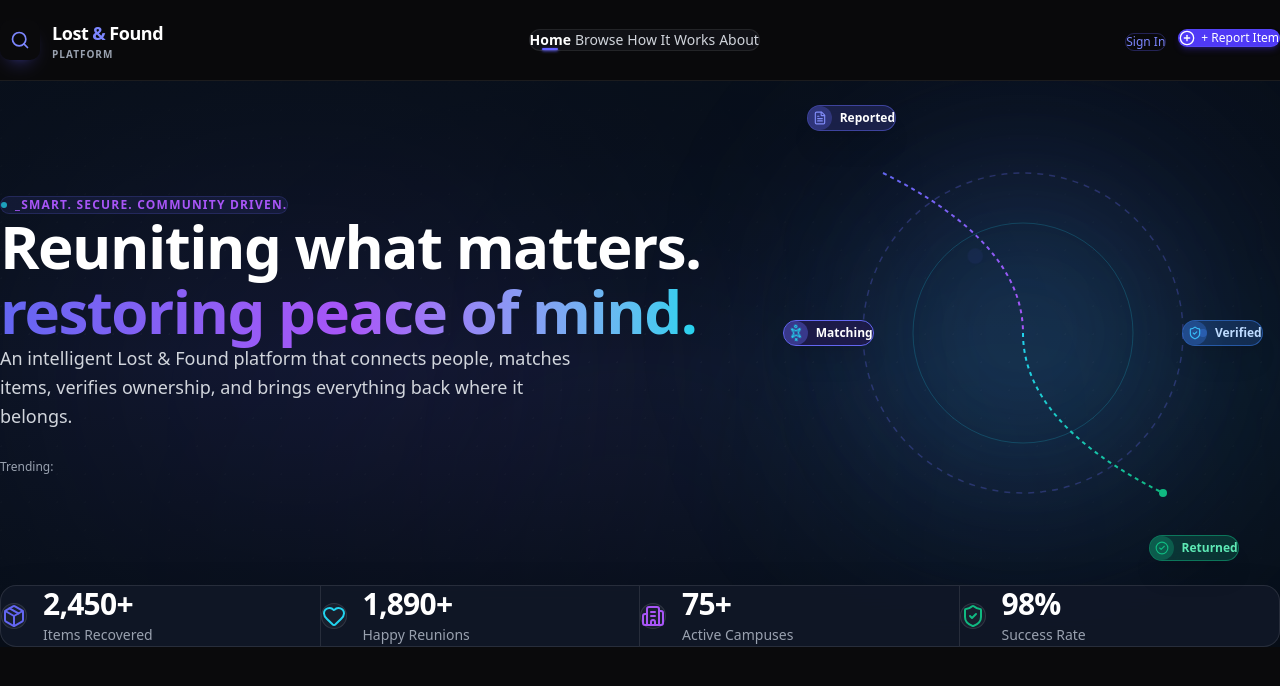
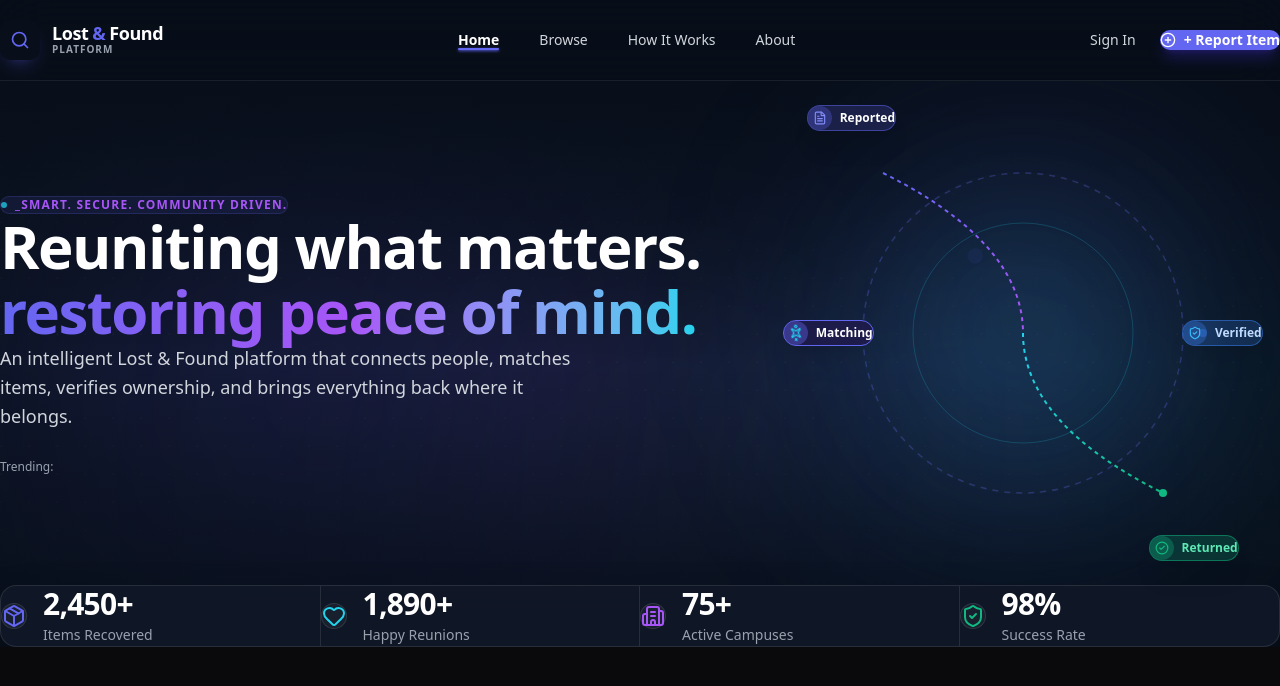
Before and after one commit to colosus-0s/LostAndFound, a React (Vite) app: page / in a window 1280 px wide. Shown: the top 686 px of the page. Built offline with nearby package versions, Linux system fonts and the light colour scheme.

Commit message:
feat: rebuild homepage hero and navbar to match reference specification

```diff
--- a/src/components/hero/HeroSection.tsx
+++ b/src/components/hero/HeroSection.tsx
@@ -1,5 +1,4 @@
 import React from 'react';
-import { Container } from '../ui';
 import { SearchBar } from './SearchBar';
 import { TrendingCategories } from './TrendingCategories';
 import { NetworkVisualization } from './NetworkVisualization';
@@ -7,28 +6,29 @@ import { StatsStrip } from './StatsStrip';
 
 export const HeroSection: React.FC = () => {
   return (
-    <section className="relative pt-12 pb-20 md:pt-16 md:pb-24 bg-[#080F1A] overflow-hidden">
-      {/* Deep Atmospheric Background Glows matching specification */}
-      <div className="absolute top-0 left-0 w-[600px] h-[600px] bg-[#6366F1]/15 blur-[160px] pointer-events-none rounded-full" />
-      <div className="absolute top-1/4 right-0 w-[550px] h-[550px] bg-[#22D3EE]/10 blur-[150px] pointer-events-none rounded-full" />
-      <div className="absolute top-1/2 left-1/3 w-[400px] h-[400px] bg-[#A855F7]/10 blur-[140px] pointer-events-none rounded-full" />
+    <section className="relative pt-10 pb-16 md:pt-16 md:pb-24 bg-[#080F1A] overflow-hidden">
+      {/* Deep Atmospheric Background Glows matching reference specification */}
+      <div className="absolute top-0 left-0 w-[650px] h-[650px] bg-[#6366F1]/18 blur-[160px] pointer-events-none rounded-full" />
+      <div className="absolute top-1/4 right-0 w-[600px] h-[600px] bg-[#22D3EE]/12 blur-[160px] pointer-events-none rounded-full" />
+      <div className="absolute top-1/3 left-1/3 w-[450px] h-[450px] bg-[#A855F7]/12 blur-[150px] pointer-events-none rounded-full" />
 
-      {/* Subtle Star/Particle Grid Overlay */}
+      {/* Star / Particle Grid Background */}
       <div
         className="absolute inset-0 opacity-[0.04] pointer-events-none"
         style={{
-          backgroundImage: `radial-gradient(circle at 1.5px 1.5px, rgba(255, 255, 255, 0.6) 1px, transparent 0)`,
+          backgroundImage: `radial-gradient(circle at 1.5px 1.5px, rgba(255, 255, 255, 0.7) 1px, transparent 0)`,
           backgroundSize: '28px 28px',
         }}
       />
 
-      {/* Vignette Overlay */}
-      <div className="absolute inset-0 bg-gradient-to-t from-[#080F1A] via-transparent to-[#080F1A]/80 pointer-events-none" />
+      {/* Soft Vignette Overlay */}
+      <div className="absolute inset-0 bg-gradient-to-b from-[#080F1A] via-transparent to-[#080F1A] pointer-events-none" />
 
-      <Container size="xl" className="relative z-10 space-y-12">
+      {/* Main Centered Content Container */}
+      <div className="max-w-[1400px] mx-auto px-6 sm:px-8 lg:px-12 relative z-10 space-y-12">
         <div className="grid grid-cols-1 lg:grid-cols-12 gap-12 lg:gap-8 items-center">
-          {/* Left Column Content */}
-          <div className="lg:col-span-7 space-y-7 hero-text-container">
+          {/* Left Column Content (~50% width) */}
+          <div className="lg:col-span-7 space-y-7 hero-text-container text-left">
             {/* Eyebrow Label */}
             <div className="hero-eyebrow inline-flex items-center gap-2 px-3.5 py-1.5 rounded-full bg-[#6366F1]/10 border border-[#6366F1]/20 text-[#A855F7] text-xs font-bold tracking-widest uppercase">
               <span className="w-1.5 h-1.5 rounded-full bg-[#22D3EE] animate-pulse" />
@@ -43,7 +43,7 @@ export const HeroSection: React.FC = () => {
               </span>
             </h1>
 
-            {/* Description */}
+            {/* Description Text */}
             <p className="hero-description text-base sm:text-lg text-gray-300 font-normal leading-relaxed max-w-xl">
               An intelligent Lost & Found platform that connects people, matches items, verifies ownership, and brings everything back where it belongs.
             </p>
@@ -55,15 +55,15 @@ export const HeroSection: React.FC = () => {
             <TrendingCategories />
           </div>
 
-          {/* Right Column Visual */}
+          {/* Right Column Visual (~50% width) */}
           <div className="lg:col-span-5 flex items-center justify-center hero-visual-container">
             <NetworkVisualization />
           </div>
         </div>
 
-        {/* Statistics Strip */}
+        {/* Statistics Strip Component */}
         <StatsStrip />
-      </Container>
+      </div>
     </section>
   );
 };
--- a/src/components/navigation/Navbar.tsx
+++ b/src/components/navigation/Navbar.tsx
@@ -1,11 +1,10 @@
 import React, { useState } from 'react';
 import { Search, PlusCircle, Menu, X, Compass, Shield, Info, Home as HomeIcon } from 'lucide-react';
-import { Button, Container } from '../ui';
 import { ROUTE_PATHS } from '../../routes';
 
 export const Navbar: React.FC = () => {
   const [mobileMenuOpen, setMobileMenuOpen] = useState(false);
-  const currentPath = ROUTE_PATHS.PUBLIC.HOME; // Active route is Home for this execution
+  const currentPath = ROUTE_PATHS.PUBLIC.HOME;
 
   const navLinks = [
     { label: 'Home', href: ROUTE_PATHS.PUBLIC.HOME, icon: HomeIcon },
@@ -15,88 +14,88 @@ export const Navbar: React.FC = () => {
   ];
 
   return (
-    <header className="sticky top-0 z-50 w-full bg-[#0a0a0c]/85 backdrop-blur-xl border-b border-white/[0.08] nav-header">
-      <Container size="xl">
+    <header className="sticky top-0 z-50 w-full bg-[#080F1A]/90 backdrop-blur-xl border-b border-white/[0.08] nav-header">
+      <div className="max-w-[1400px] mx-auto px-6 sm:px-8 lg:px-12">
         <div className="flex items-center justify-between h-20">
-          {/* Brand Logo */}
+          {/* Brand Logo (Left) */}
           <a
             href={ROUTE_PATHS.PUBLIC.HOME}
-            className="flex items-center gap-3 focus:outline-none focus:ring-2 focus:ring-indigo-500/50 rounded-xl p-1 transition-opacity hover:opacity-90 group"
+            className="flex items-center gap-3 focus:outline-none focus:ring-2 focus:ring-[#6366F1]/50 rounded-xl p-1 transition-opacity hover:opacity-90 group"
           >
-            <div className="w-10 h-10 rounded-xl bg-gradient-to-tr from-indigo-600 via-indigo-500 to-cyan-400 p-0.5 flex items-center justify-center shadow-lg shadow-indigo-500/20 group-hover:shadow-indigo-500/40 transition-all">
-              <div className="w-full h-full bg-[#0a0a0c] rounded-[10px] flex items-center justify-center">
-                <Search className="w-5 h-5 text-indigo-400" />
+            <div className="w-10 h-10 rounded-xl bg-gradient-to-tr from-[#6366F1] via-[#818CF8] to-[#22D3EE] p-0.5 flex items-center justify-center shadow-lg shadow-indigo-500/20 group-hover:shadow-indigo-500/40 transition-all">
+              <div className="w-full h-full bg-[#080F1A] rounded-[10px] flex items-center justify-center">
+                <Search className="w-5 h-5 text-[#6366F1]" />
               </div>
             </div>
             <div className="flex flex-col">
-              <span className="text-lg font-bold tracking-tight text-white flex items-center gap-1">
-                Lost<span className="text-indigo-400">&</span>Found
+              <span className="text-lg font-bold tracking-tight text-white flex items-center gap-1 leading-none">
+                Lost<span className="text-[#6366F1]">&</span>Found
               </span>
-              <span className="text-[10px] text-gray-400 font-semibold tracking-widest uppercase -mt-1">
+              <span className="text-[10px] text-gray-400 font-bold tracking-widest uppercase mt-1">
                 PLATFORM
               </span>
             </div>
           </a>
 
-          {/* Desktop Navigation Links */}
-          <nav className="hidden md:flex items-center gap-1 bg-[#121318]/90 px-4 py-1.5 rounded-full border border-white/[0.08]" aria-label="Main Navigation">
+          {/* Centered Navigation Links (Center) */}
+          <nav className="hidden md:flex items-center gap-8 lg:gap-10" aria-label="Main Navigation">
             {navLinks.map((link) => {
               const isActive = link.href === currentPath;
               return (
                 <a
                   key={link.label}
                   href={link.href}
-                  className={`relative px-4 py-1.5 text-sm font-medium transition-all duration-150 focus:outline-none focus:ring-2 focus:ring-indigo-500/50 rounded-full ${
+                  className={`relative py-1.5 text-sm font-medium transition-colors duration-150 focus:outline-none focus:ring-2 focus:ring-[#6366F1]/50 rounded-lg ${
                     isActive
                       ? 'text-white font-semibold'
-                      : 'text-gray-300 hover:text-white hover:bg-white/[0.06]'
+                      : 'text-gray-300 hover:text-white'
                   }`}
                 >
                   {link.label}
                   {isActive && (
-                    <span className="absolute bottom-0 left-1/2 -translate-x-1/2 w-4 h-0.5 bg-indigo-500 rounded-full shadow-sm shadow-indigo-500" />
+                    <span className="absolute bottom-0 left-0 right-0 h-0.5 bg-[#6366F1] rounded-full shadow-sm shadow-[#6366F1]" />
                   )}
                 </a>
               );
             })}
           </nav>
 
-          {/* Right Desktop Actions */}
-          <div className="hidden md:flex items-center gap-3">
-            <a href={ROUTE_PATHS.PUBLIC.LOGIN}>
-              <Button variant="outline" size="sm">
-                Sign In
-              </Button>
+          {/* Action Buttons (Right) */}
+          <div className="hidden md:flex items-center gap-6">
+            <a
+              href={ROUTE_PATHS.PUBLIC.LOGIN}
+              className="text-sm font-medium text-gray-300 hover:text-white transition-colors focus:outline-none focus:ring-2 focus:ring-[#6366F1]/50 rounded-lg px-3 py-1.5"
+            >
+              Sign In
             </a>
             <a href={ROUTE_PATHS.PUBLIC.REPORT}>
-              <Button
-                variant="primary"
-                size="sm"
-                leftIcon={<PlusCircle className="w-4 h-4" />}
-                className="shadow-lg shadow-indigo-600/25"
+              <button
+                type="button"
+                className="bg-[#6366F1] hover:bg-[#4F46E5] text-white text-sm font-semibold px-5 py-2.5 rounded-xl shadow-lg shadow-indigo-600/30 hover:shadow-indigo-600/50 transition-all flex items-center gap-2 cursor-pointer"
               >
-                + Report Item
-              </Button>
+                <PlusCircle className="w-4 h-4" />
+                <span>+ Report Item</span>
+              </button>
             </a>
           </div>
 
-          {/* Mobile Menu Hamburger */}
+          {/* Mobile Hamburger Toggle */}
           <button
             type="button"
             onClick={() => setMobileMenuOpen(!mobileMenuOpen)}
-            className="md:hidden p-2.5 rounded-xl bg-[#121318] border border-white/[0.08] text-gray-300 hover:text-white focus:outline-none focus:ring-2 focus:ring-indigo-500/50 cursor-pointer"
+            className="md:hidden p-2.5 rounded-xl bg-[#111827] border border-white/10 text-gray-300 hover:text-white focus:outline-none focus:ring-2 focus:ring-[#6366F1]/50 cursor-pointer"
             aria-expanded={mobileMenuOpen}
             aria-label="Toggle Navigation Menu"
           >
             {mobileMenuOpen ? <X className="w-6 h-6" /> : <Menu className="w-6 h-6" />}
           </button>
         </div>
-      </Container>
+      </div>
 
-      {/* Mobile Drawer Menu */}
+      {/* Mobile Menu Drawer */}
       {mobileMenuOpen && (
-        <div className="md:hidden bg-[#121318]/95 backdrop-blur-2xl border-b border-white/[0.08] px-4 pt-3 pb-6 space-y-4">
-          <nav className="flex flex-col space-y-1" aria-label="Mobile Navigation">
+        <div className="md:hidden bg-[#111827]/95 backdrop-blur-2xl border-b border-white/10 px-6 pt-4 pb-6 space-y-4">
+          <nav className="flex flex-col space-y-2" aria-label="Mobile Navigation">
             {navLinks.map((link) => {
               const Icon = link.icon;
               const isActive = link.href === currentPath;
@@ -107,31 +106,32 @@ export const Navbar: React.FC = () => {
                   onClick={() => setMobileMenuOpen(false)}
                   className={`flex items-center gap-3 px-4 py-3 text-base font-medium rounded-xl transition-colors ${
                     isActive
-                      ? 'bg-indigo-500/10 text-white border border-indigo-500/20'
+                      ? 'bg-[#6366F1]/15 text-white border border-[#6366F1]/30'
                       : 'text-gray-300 hover:text-white hover:bg-white/[0.06]'
                   }`}
                 >
-                  <Icon className="w-5 h-5 text-indigo-400" />
+                  <Icon className="w-5 h-5 text-[#6366F1]" />
                   {link.label}
                 </a>
               );
             })}
           </nav>
-          <div className="pt-3 border-t border-white/[0.08] flex flex-col gap-2.5">
-            <a href={ROUTE_PATHS.PUBLIC.LOGIN} onClick={() => setMobileMenuOpen(false)}>
-              <Button variant="outline" fullWidth size="md">
-                Sign In
-              </Button>
+
+          <div className="pt-3 border-t border-white/10 flex flex-col gap-3">
+            <a
+              href={ROUTE_PATHS.PUBLIC.LOGIN}
+              onClick={() => setMobileMenuOpen(false)}
+              className="w-full text-center py-2.5 text-sm font-medium text-gray-300 hover:text-white border border-white/10 rounded-xl"
+            >
+              Sign In
             </a>
-            <a href={ROUTE_PATHS.PUBLIC.REPORT} onClick={() => setMobileMenuOpen(false)}>
-              <Button
-                variant="primary"
-                fullWidth
-                size="md"
-                leftIcon={<PlusCircle className="w-4 h-4" />}
-              >
-                + Report Item
-              </Button>
+            <a
+              href={ROUTE_PATHS.PUBLIC.REPORT}
+              onClick={() => setMobileMenuOpen(false)}
+              className="w-full bg-[#6366F1] hover:bg-[#4F46E5] text-white text-sm font-semibold py-3 rounded-xl flex items-center justify-center gap-2 shadow-lg shadow-indigo-600/30"
+            >
+              <PlusCircle className="w-4 h-4" />
+              <span>+ Report Item</span>
             </a>
           </div>
         </div>
```
